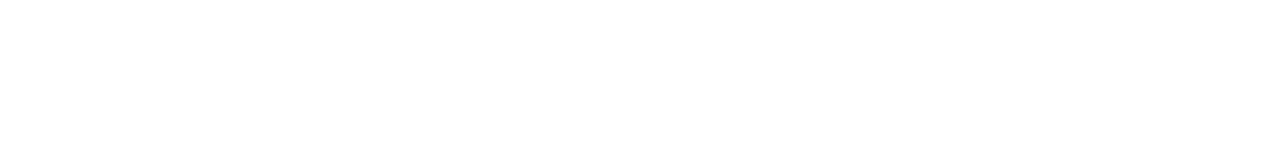
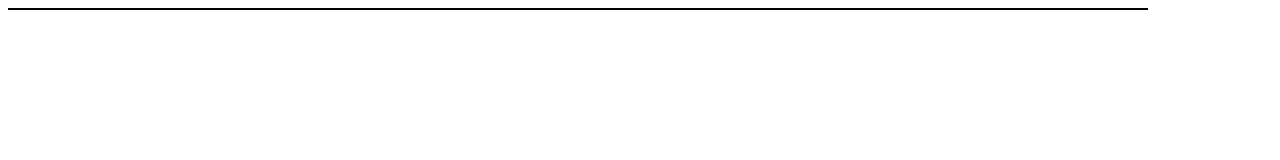
Before and after one commit to kbrowning718/keyboard, a plain HTML site: page index.html in a window 1280 px wide. Drawn offline with Linux system fonts and the light colour scheme.

Commit message:
fixed misspelling

```diff
--- a/styles.css
+++ b/styles.css
@@ -1,6 +1,6 @@
 body {}
 
-.keyboard-conatiner {
+.keyboard-container {
   width: 90%;
   border: 1px solid;
 }
```
